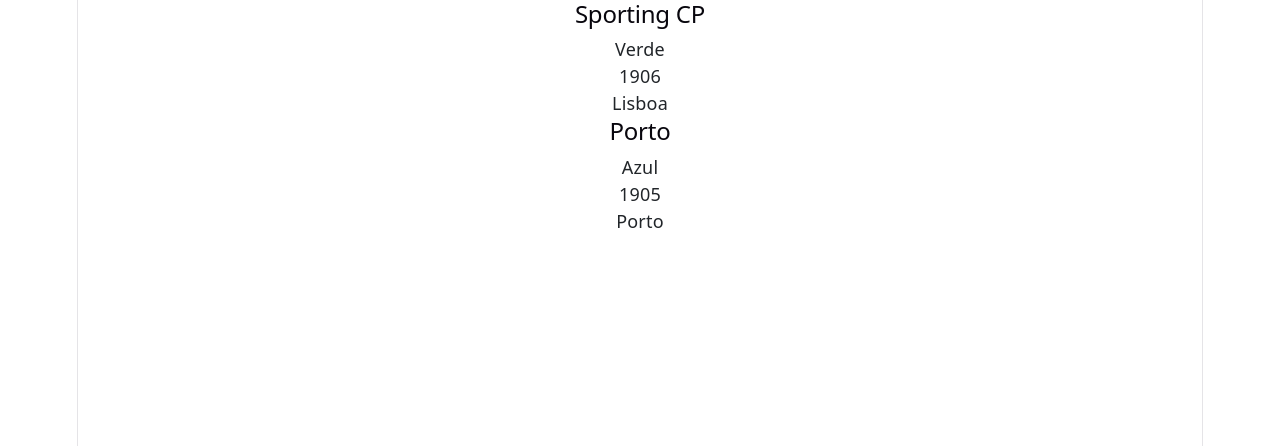
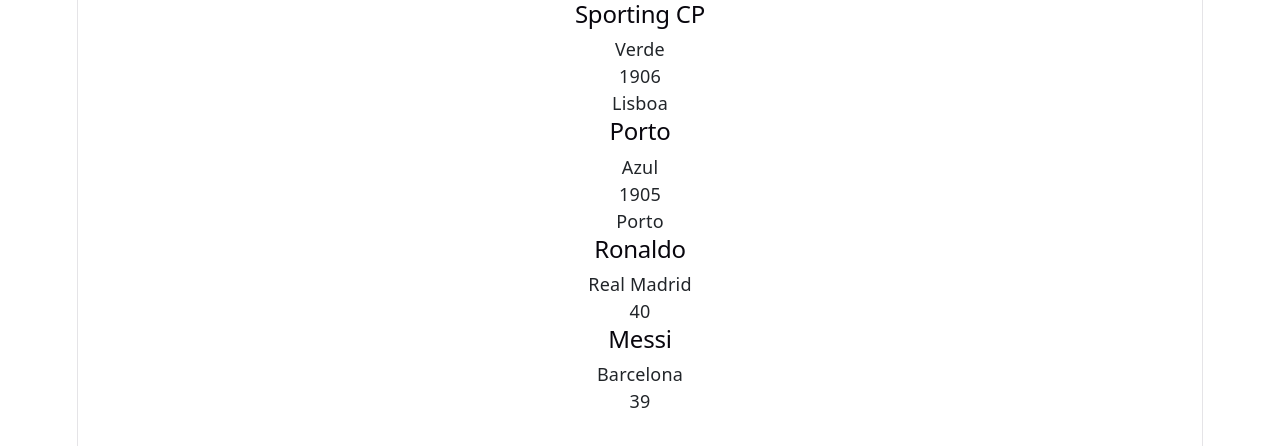
Before and after one commit to leonardoabreu546/react_futebol, a React (Vite) app in the folder react_futebol/: page / in a window 1280 px wide. Shown: the top 446 px of the page. Built offline with nearby package versions, Linux system fonts and the light colour scheme; the HTML template or start-up script is replaced by a standard one.

Commit message:
adicionar jogadores no app

```diff
--- a/react_futebol/src/App.tsx
+++ b/react_futebol/src/App.tsx
@@ -6,7 +6,8 @@
     <div>
       <CardEquipa nome="Sporting CP" cor="Verde" ano={1906} cidade="Lisboa" />
       <CardEquipa nome="Porto" cor="Azul" ano={1905} cidade="Porto" />
-
+      <CardJogador nome="Ronaldo" clube="Real Madrid" idade={40} />
+      <CardJogador nome="Messi" clube="Barcelona" idade={39} />
     </div>
   )
 }
```
